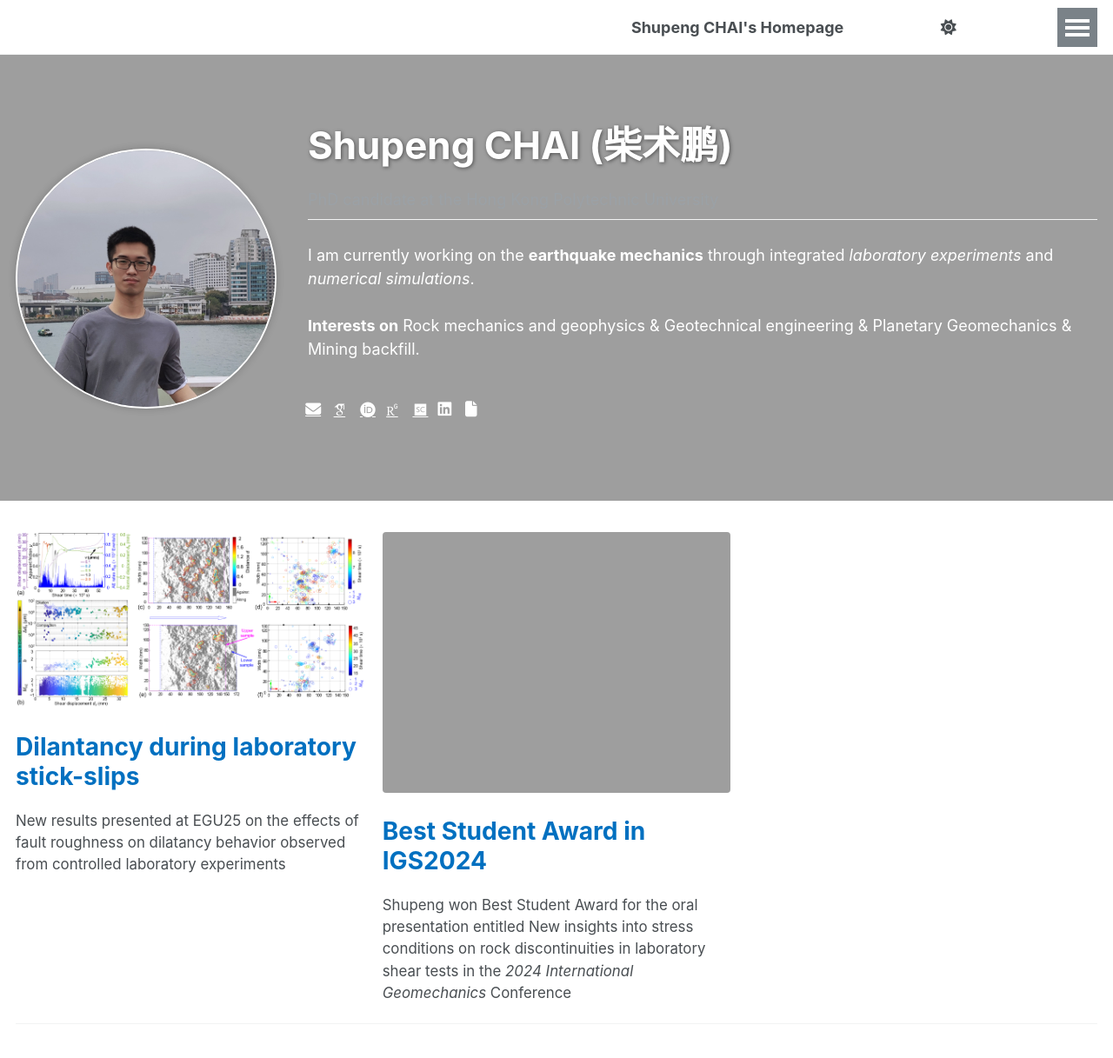
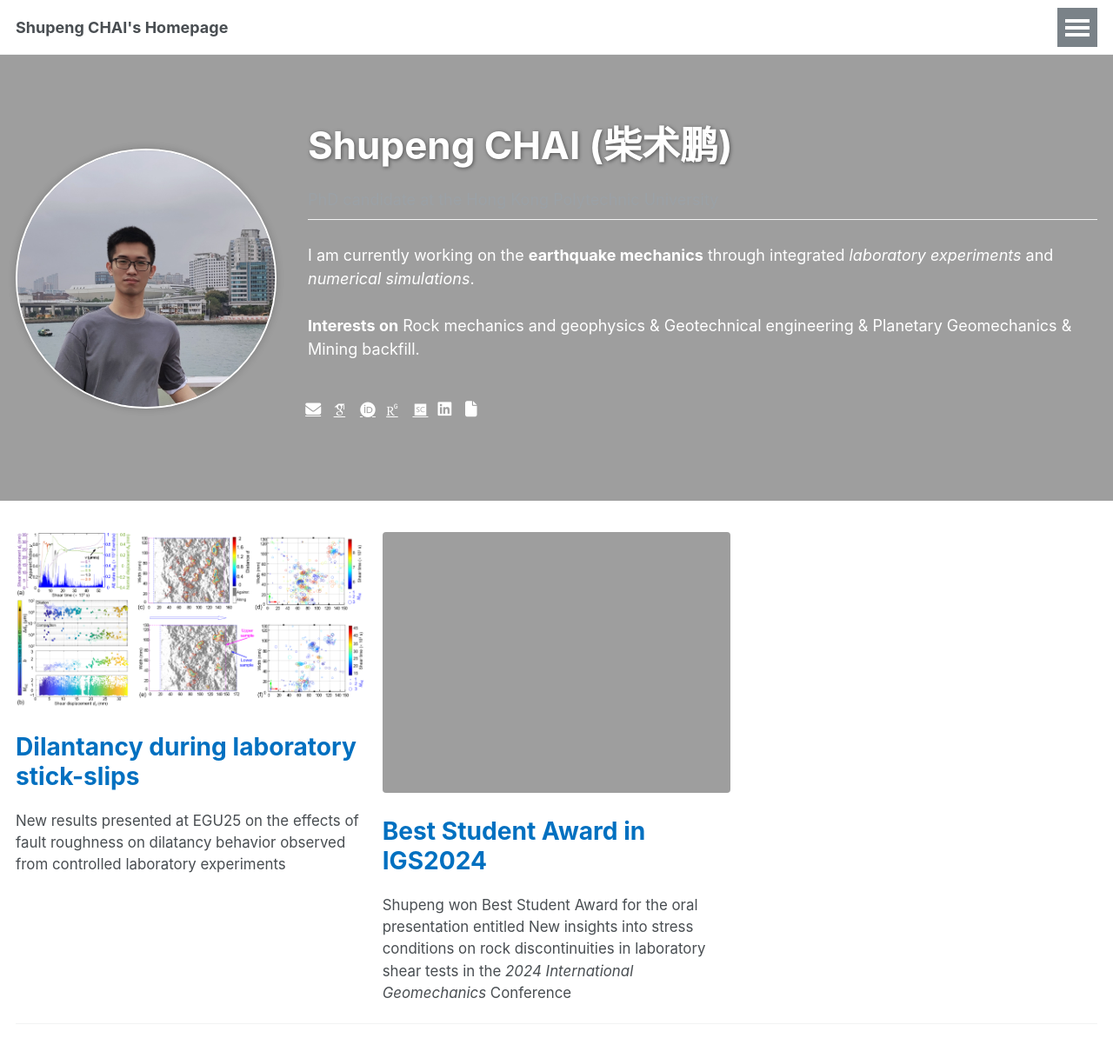
Before and after one commit to spchai/spchai.github.io, a Jekyll site: the page built from _pages/about.md, in a window 1280 px wide and 1400 px high. Shown: the top 1217 px of the window at 87% size. Built offline with Jekyll 4.4.1, drawn with Linux system fonts in a browser that asks for light colours; some web fonts are replaced.

Commit message:
Update _navigation.scss

```diff
--- a/_sass/layout/_navigation.scss
+++ b/_sass/layout/_navigation.scss
@@ -203,63 +203,49 @@
   }
 
   .visible-links {
-    display: table;
+    display: flex;
+    align-items: center;
     width: 100%;
 
-    li:first-child::after {
-      content: "";
-      display: table-cell;
-      width: 100%;
-    }
+    li {
+      flex: none;
+      white-space: nowrap; // 防止文字换行
 
-    li {
-      display: table-cell;
-      vertical-align: middle;
-      white-space: nowrap;
-
+      // 第一个项目左对齐
       &:first-child {
+        margin-right: auto; // 推动其他项目到右边
         font-weight: bold;
-        text-wrap: wrap;
-        a { margin-left: 0; }
-        &::after {
-          content: none;
-        }
 
         a {
           margin-left: 0;
         }
       }
 
+      // 其余项目右对齐
+      &:not(:first-child) {
+        margin-left: 1.5rem; // 项目间距
+      }
+
+      // 最后一个项目调整右边距
       &:last-child {
         a {
           margin-right: 0;
         }
       }
-
-      &.nav-right {
-        text-align: right;
-      }
-
-      // 或者通过位置选择器标识最后两个项目
-      &:nth-last-child(2),
-      &:last-child {
-        text-align: right;
-        padding-left: 2rem; // 增加左边距，确保有足够空间
-      }
-
     }
 
-    #theme-toggle {
-      a {
-        width: 25px;
-        display: flex;
-        justify-content: center;
-        cursor: pointer;
-      }
-    }
-
+    // 保持原有的悬停效果
     a {
       position: relative;
+      display: block;
+      margin: 0 1rem;
+      padding: 0.5rem 0;
+      color: var(--global-masthead-link-color);
+      text-decoration: none;
+
+      &:hover {
+        color: var(--global-masthead-link-color-hover);
+      }
 
       &:before {
         content: "";
@@ -269,20 +255,74 @@
         height: 4px;
         background: var(--global-border-color);
         width: 100%;
-        -webkit-transition: $global-transition;
         transition: $global-transition;
-        -webkit-transform: scaleX(0);
-            -ms-transform: scaleX(0);
-                transform: scaleX(0); /* hide*/
+        transform: scaleX(0);
       }
 
       &:hover:before {
-        -webkit-transform: scaleX(1);
-            -ms-transform: scaleX(1);
-                transform: scaleX(1); /* reveal*/
+        transform: scaleX(1);
       }
     }
   }
+
+  // .visible-links {
+  //   display: table;
+
+  //   li {
+  //     display: table-cell;
+  //     vertical-align: middle;
+
+  //     &:first-child {
+  //       font-weight: bold;
+  //       text-wrap: wrap;
+
+  //       a {
+  //         margin-left: 0;
+  //       }
+  //     }
+
+  //     &:last-child {
+  //       a {
+  //         margin-right: 0;
+  //       }
+  //     }
+
+  //   }
+
+  //   #theme-toggle {
+  //     a {
+  //       width: 25px;
+  //       display: flex;
+  //       justify-content: center;
+  //       cursor: pointer;
+  //     }
+  //   }
+
+  //   a {
+  //     position: relative;
+
+  //     &:before {
+  //       content: "";
+  //       position: absolute;
+  //       left: 0;
+  //       bottom: 0;
+  //       height: 4px;
+  //       background: var(--global-border-color);
+  //       width: 100%;
+  //       -webkit-transition: $global-transition;
+  //       transition: $global-transition;
+  //       -webkit-transform: scaleX(0);
+  //           -ms-transform: scaleX(0);
+  //               transform: scaleX(0); /* hide*/
+  //     }
+
+  //     &:hover:before {
+  //       -webkit-transform: scaleX(1);
+  //           -ms-transform: scaleX(1);
+  //               transform: scaleX(1); /* reveal*/
+  //     }
+  //   }
+  // }
 
   .hidden-links {
     position: absolute;
```
